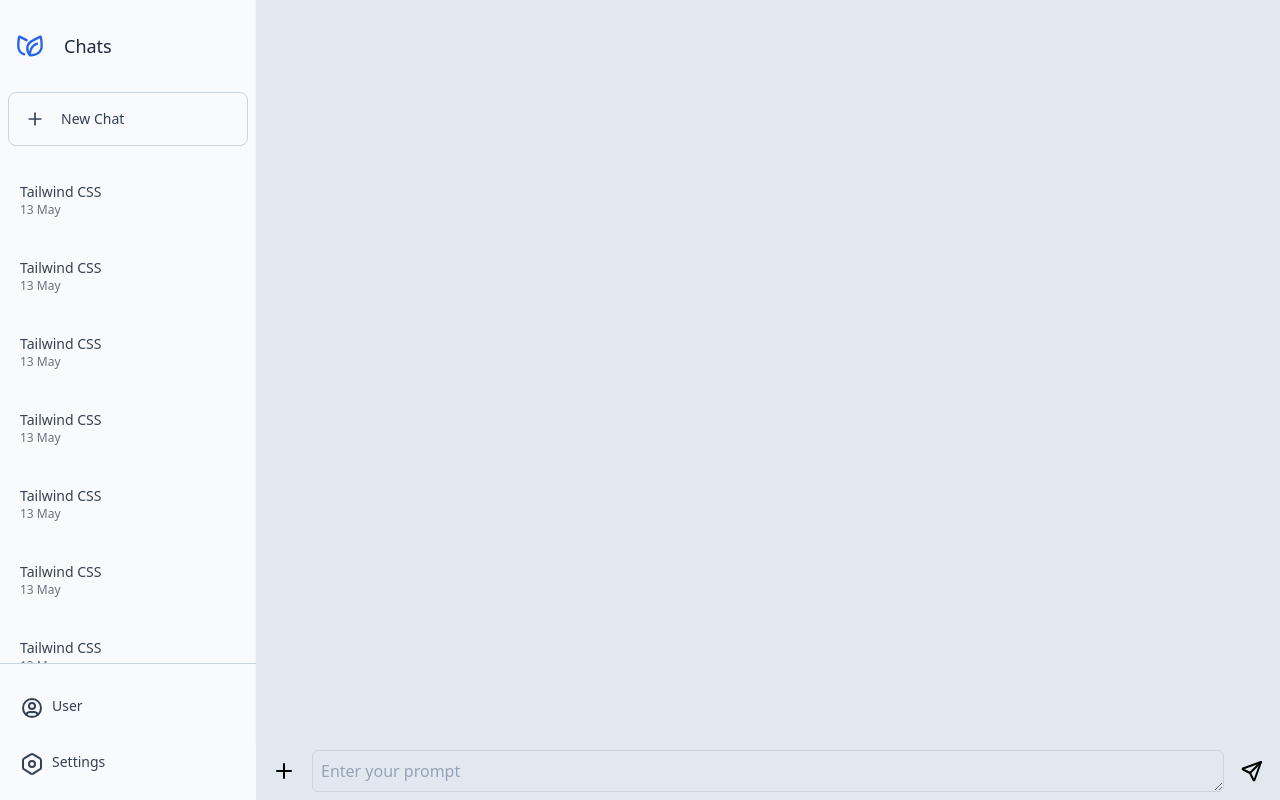
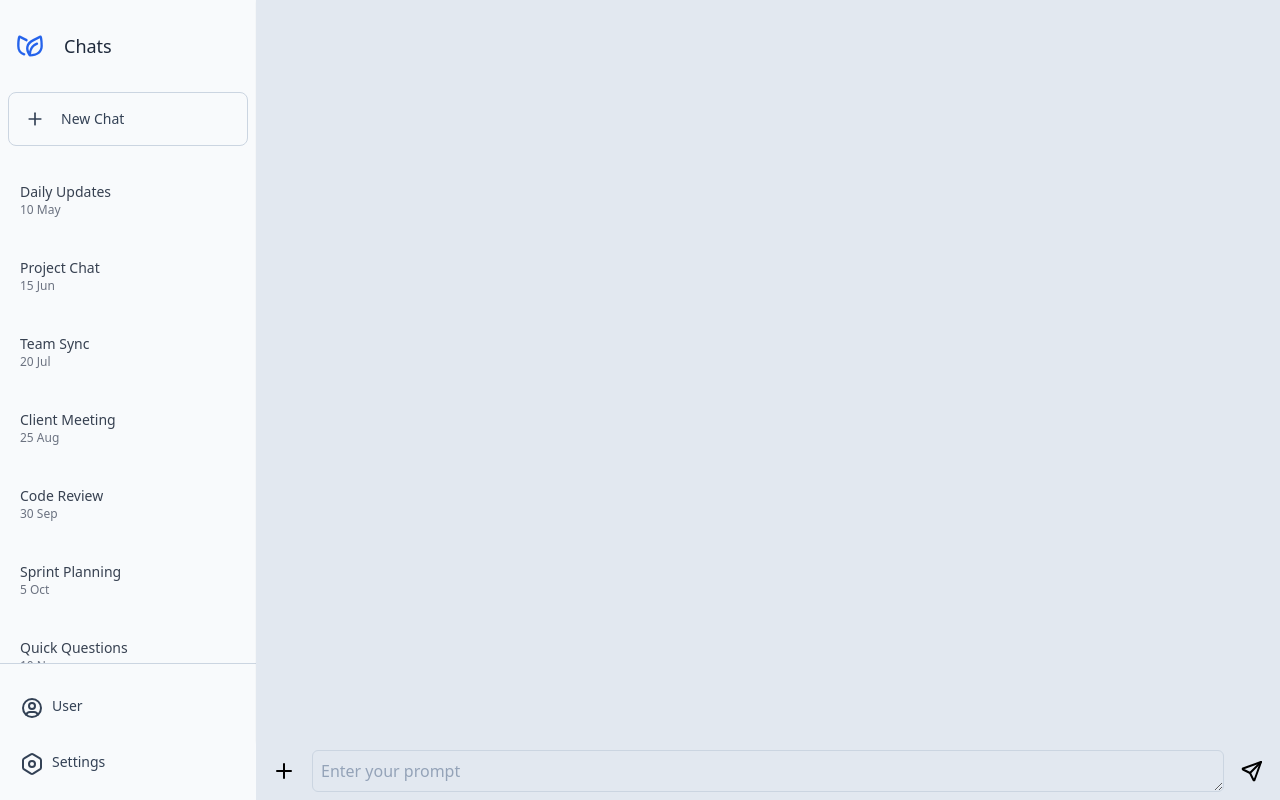
Before and after one commit to FredQiu00/chatbot-demo, a React (Create React App) app in the folder frontend-ts/: page / in a window 1280 px wide. Built offline with nearby package versions, Linux system fonts and the light colour scheme.

Commit message:
solo frontend demo features

```diff
--- a/frontend-ts/src/component/chat-container/chat-container.tsx
+++ b/frontend-ts/src/component/chat-container/chat-container.tsx
@@ -1,4 +1,4 @@
-import React, { useState, useRef, useEffect } from 'react';
+import React, { useRef, useEffect } from 'react';
 import MsgInputArea from './message-input';
 import MessagePanel from './message-panel';
 import { Message, MessagePanelHandle } from './type'; // Ensure you have the correct path
@@ -6,10 +6,7 @@ import { useChat } from '../chat/chat-info';
 
 const Container: React.FC = () => {
     const messageEndRef = useRef<MessagePanelHandle>(null);
-    const {
-        currentWindow,
-        setCurrentWindow,
-    } = useChat();
+    const { currentWindow, setCurrentWindow } = useChat();
 
     const handleNewMessage = (newMessage: Message) => {
         setCurrentWindow(prevMessages => [...prevMessages, newMessage]);
--- /dev/null
+++ b/frontend-ts/src/component/chat/chat-demo.ts
@@ -0,0 +1,129 @@
+import { HistoryEntry } from "../sidebar/type";
+import { MessageType } from "../chat-container/type";
+
+export const chatData: {
+    id: string,
+    meta: HistoryEntry,
+    messages: { content: string, type: MessageType }[],
+}[] = [
+    {
+        id: "chat-1",
+        meta: {
+            chatId: "chat-1",
+            title: "Daily Updates",
+            date: new Date(2023, 4, 10),
+        },
+        messages: [
+            { content: "Good morning, team!", type: MessageType.PROMPT },
+            { content: "Today's tasks include reviewing the new PRs.", type: MessageType.REPSONSE }
+        ]
+    },
+    {
+        id: "chat-2",
+        meta: {
+            chatId: "chat-2",
+            title: "Project Chat",
+            date: new Date(2023, 5, 15),
+        },
+        messages: [
+            { content: "How's the project progress?", type: MessageType.PROMPT },
+            { content: "We're on track for the deadline.", type: MessageType.REPSONSE }
+        ]
+    },
+    {
+        id: "chat-3",
+        meta: {
+            chatId: "chat-3",
+            title: "Team Sync",
+            date: new Date(2023, 6, 20),
+        },
+        messages: [
+            { content: "Let's sync up on the tasks for this week.", type: MessageType.PROMPT },
+            { content: "Sure, I have completed the backend implementation.", type: MessageType.REPSONSE }
+        ]
+    },
+    {
+        id: "chat-4",
+        meta: {
+            chatId: "chat-4",
+            title: "Client Meeting",
+            date: new Date(2023, 7, 25),
+        },
+        messages: [
+            { content: "The client meeting is scheduled for 3 PM.", type: MessageType.PROMPT },
+            { content: "Got it. I'll prepare the presentation.", type: MessageType.REPSONSE }
+        ]
+    },
+    {
+        id: "chat-5",
+        meta: {
+            chatId: "chat-5",
+            title: "Code Review",
+            date: new Date(2023, 8, 30),
+        },
+        messages: [
+            { content: "Please review my latest code changes.", type: MessageType.PROMPT },
+            { content: "I'll start the review now.", type: MessageType.REPSONSE }
+        ]
+    },
+    {
+        id: "chat-6",
+        meta: {
+            chatId: "chat-6",
+            title: "Sprint Planning",
+            date: new Date(2023, 9, 5),
+        },
+        messages: [
+            { content: "Let's plan the tasks for the next sprint.", type: MessageType.PROMPT },
+            { content: "I suggest we focus on the feature X implementation.", type: MessageType.REPSONSE }
+        ]
+    },
+    {
+        id: "chat-7",
+        meta: {
+            chatId: "chat-7",
+            title: "Quick Questions",
+            date: new Date(2023, 10, 10),
+        },
+        messages: [
+            { content: "Can anyone help me with this bug?", type: MessageType.PROMPT },
+            { content: "Sure, what seems to be the issue?", type: MessageType.REPSONSE }
+        ]
+    },
+    {
+        id: "chat-8",
+        meta: {
+            chatId: "chat-8",
+            title: "Design Discussion",
+            date: new Date(2023, 11, 15),
+        },
+        messages: [
+            { content: "Let's discuss the new design proposal.", type: MessageType.PROMPT },
+            { content: "I think the new design looks great.", type: MessageType.REPSONSE }
+        ]
+    },
+    {
+        id: "chat-9",
+        meta: {
+            chatId: "chat-9",
+            title: "Bug Reports",
+            date: new Date(2023, 12, 20),
+        },
+        messages: [
+            { content: "Found a bug in the login module.", type: MessageType.PROMPT },
+            { content: "Thanks, I'll look into it.", type: MessageType.REPSONSE }
+        ]
+    },
+    {
+        id: "chat-10",
+        meta: {
+            chatId: "chat-10",
+            title: "Lunch Plans",
+            date: new Date(2024, 1, 25),
+        },
+        messages: [
+            { content: "Where should we go for lunch today?", type: MessageType.PROMPT },
+            { content: "How about the new cafe downtown?", type: MessageType.REPSONSE }
+        ]
+    }
+];
--- a/frontend-ts/src/component/chat/chat-info.tsx
+++ b/frontend-ts/src/component/chat/chat-info.tsx
@@ -1,13 +1,20 @@
 import React, { createContext, useContext, useEffect, useState } from 'react';
 import { ChatContextProps, ChatProviderProps } from './chat-type';
 import { Message } from '../chat-container/type';
+import { chatData } from './chat-demo';
 
 const ChatContext = createContext<ChatContextProps | undefined>(undefined);
 
 export const ChatProvider: React.FC<ChatProviderProps> = ({ children }) => {
+
     const [currentChat, setCurrentChatState] = useState<string | null>(null);
     const [currentWindow, setCurrentWindow] = useState<Message[]>([]);
-    const [chatHistories, setChatHistories] = useState<{ [chatId: string]: Message[] }>({});
+    const [chatHistories, setChatHistories] = useState<{ [chatId: string]: Message[] }>(
+        chatData.reduce((acc, chat) => {
+            acc[chat.meta.chatId] = chat.messages;
+            return acc;
+        }, {} as { [chatId: string]: Message[] })
+    );
 
     useEffect(() => {
         if (currentChat) {
--- a/frontend-ts/src/component/sidebar/create-chat.tsx
+++ b/frontend-ts/src/component/sidebar/create-chat.tsx
@@ -14,7 +14,7 @@ const NewChatBtn: React.FC<NewChatBtnProps> = ({ props }) => {
     const handleClick = () => {
         const newChat: HistoryEntry = {
             title: demoTitle,
-            today: demoTime,
+            date: demoTime,
             chatId: demoChatId,
         };
         console.log(newChat)
--- a/frontend-ts/src/component/sidebar/history-btn.tsx
+++ b/frontend-ts/src/component/sidebar/history-btn.tsx
@@ -6,9 +6,9 @@ import { useChat } from "../chat/chat-info";
 const MONTH = ["Jan", "Feb", "Mar", "Apr", "May", "Jun", "Jul", "Aug", "Sep", "Oct", "Nov", "Dec"];
 
 const HistoryBtn: React.FC<HistoryBtnProps> = ({ props, onRemove, isSelected }) => {
-    const { title, today, chatId } = props;
+    const { title, date, chatId } = props;
     const { setCurrentChat } = useChat();
-    const date_created = today.getDate() + " " + MONTH[today.getMonth()];
+    const date_created = date.getDate() + " " + MONTH[date.getMonth()];
 
     const handleClick = (e: React.MouseEvent<HTMLButtonElement>) => {
         e.preventDefault();
--- a/frontend-ts/src/component/sidebar/history-list.tsx
+++ b/frontend-ts/src/component/sidebar/history-list.tsx
@@ -17,7 +17,7 @@ const HistoryList: React.FC<HistoryListProps> = ({ props }) => {
                 // replace props to entry once be is set
                 const input: HistoryEntry = {
                     title: entry.title,
-                    today: entry.today,
+                    date: entry.date,
                     chatId: entry.chatId,
                 }
                 return (
--- a/frontend-ts/src/component/sidebar/sidebar.tsx
+++ b/frontend-ts/src/component/sidebar/sidebar.tsx
@@ -2,23 +2,16 @@ import React, { useState } from "react";
 import { ReactComponent as UserIcon } from "../svgs/user.svg";
 import { ReactComponent as SettingIcon } from "../svgs/setting.svg";
 import { ReactComponent as LogoIcon } from "../svgs/logo.svg";
+import { chatData } from "../chat/chat-demo";
 import { HistoryEntry } from "./type";
 import HistoryList from "./history-list";
 import NewChatBtn from "./create-chat";
 
 const SideBar: React.FC = () => {
-  // Fetch data to replace the hardcode below
-  const title = "Tailwind CSS";
-  const today = new Date();
-
   // for demo only, move this to user context once the db are set
   // correlated to chatIds field in User interface
-  const initialHistoryEntries = new Array(12).fill(null).map((_, index) => ({
-      title,
-      today,
-      chatId: `initial-chat-id-${index}`
-  }));
-  const [historyEntries, setHistoryEntries] = useState<HistoryEntry[]>(initialHistoryEntries);
+  const demoHistoryEntries: HistoryEntry[] = chatData.map(chat => chat.meta);
+  const [historyEntries, setHistoryEntries] = useState<HistoryEntry[]>(demoHistoryEntries);
 
   return (
     <>
--- a/frontend-ts/src/component/sidebar/type.ts
+++ b/frontend-ts/src/component/sidebar/type.ts
@@ -1,6 +1,6 @@
 export interface HistoryEntry {
     title: string;
-    today: Date;
+    date: Date;
     chatId: string;
 }
 
```
